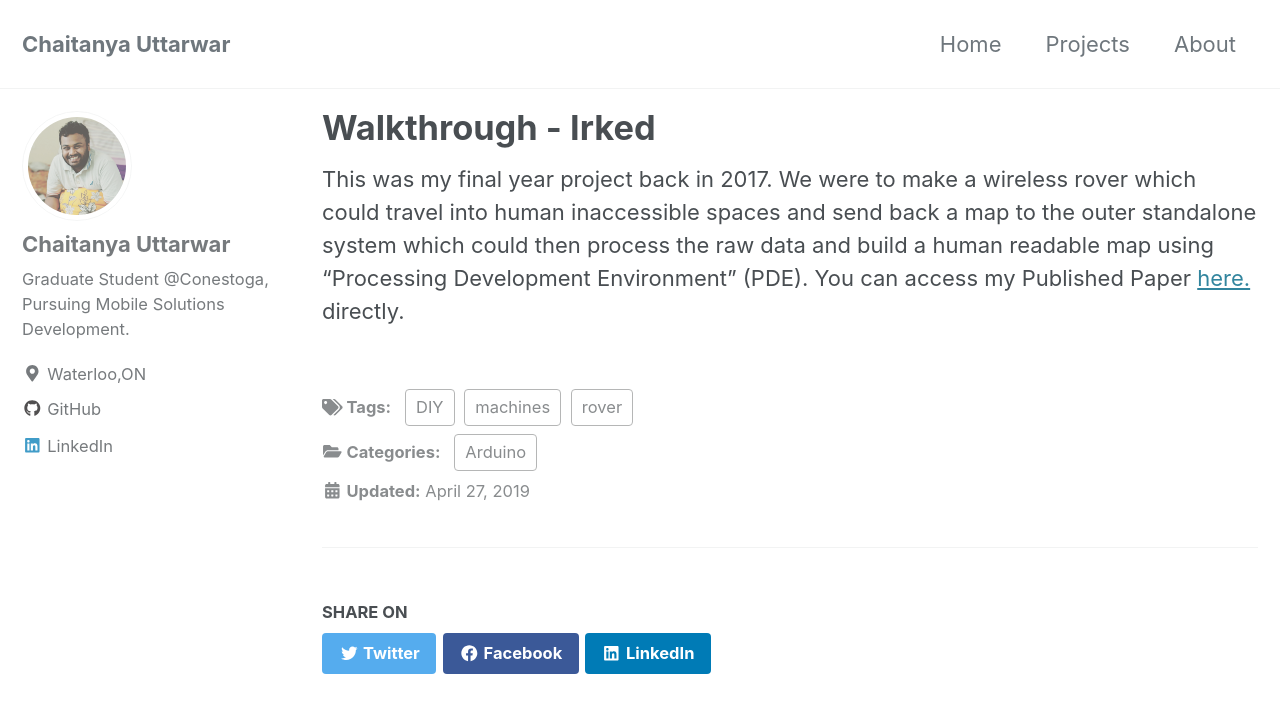
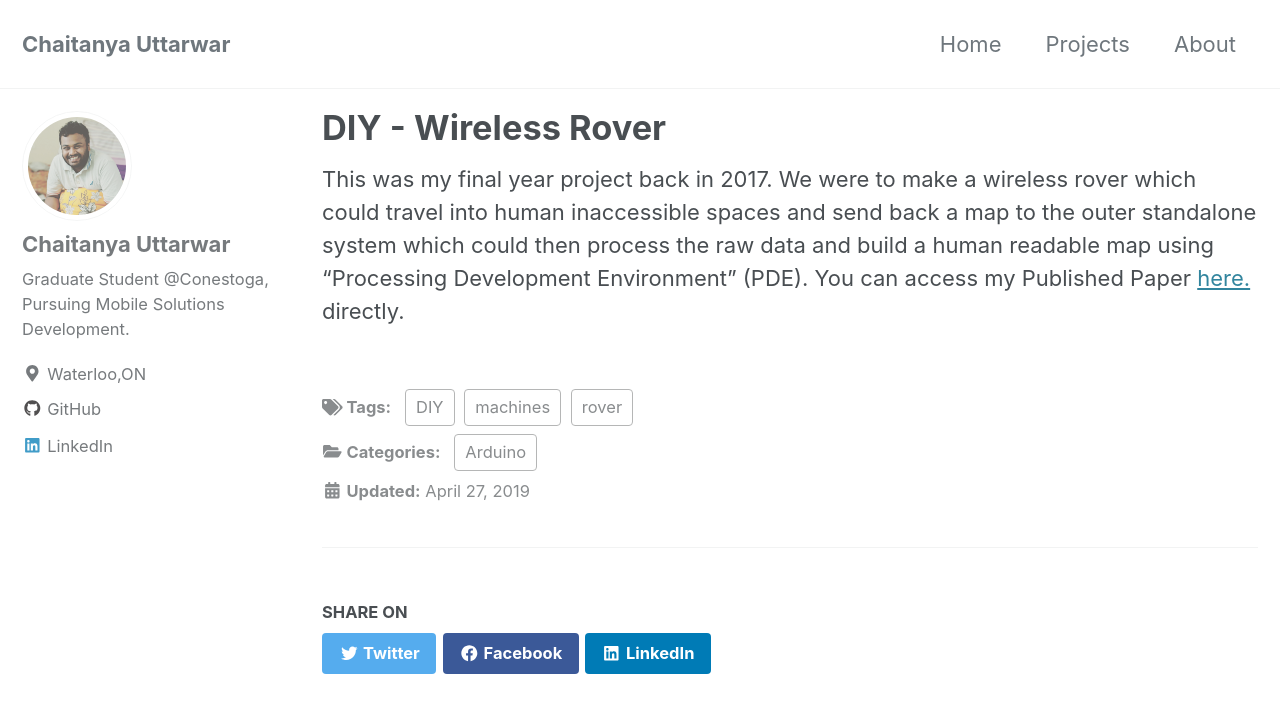
Before and after one commit to chaitanya046/chaitanya046.github.io, a Jekyll site: the page built from _posts/2019-06-28-DIY-Wireless_Rover.md, in a window 1280 px wide and 900 px high. Shown: the top 713 px of the window. Built offline with Jekyll 4.4.1, drawn with Linux system fonts in a browser that asks for light colours; cached includes are drawn as plain includes; nearby versions of some CDN libraries.

Commit message:
Update 2019-06-28-DIY-Wireless_Rover.md

```diff
--- a/_posts/2019-06-28-DIY-Wireless_Rover.md
+++ b/_posts/2019-06-28-DIY-Wireless_Rover.md
@@ -1,7 +1,7 @@
 ---
 layout: single
 classes: wide
-title:  "Walkthrough - Irked"
+title:  "DIY - Wireless Rover"
 date: 2019-04-27
 categories:
   - "Arduino"
```
